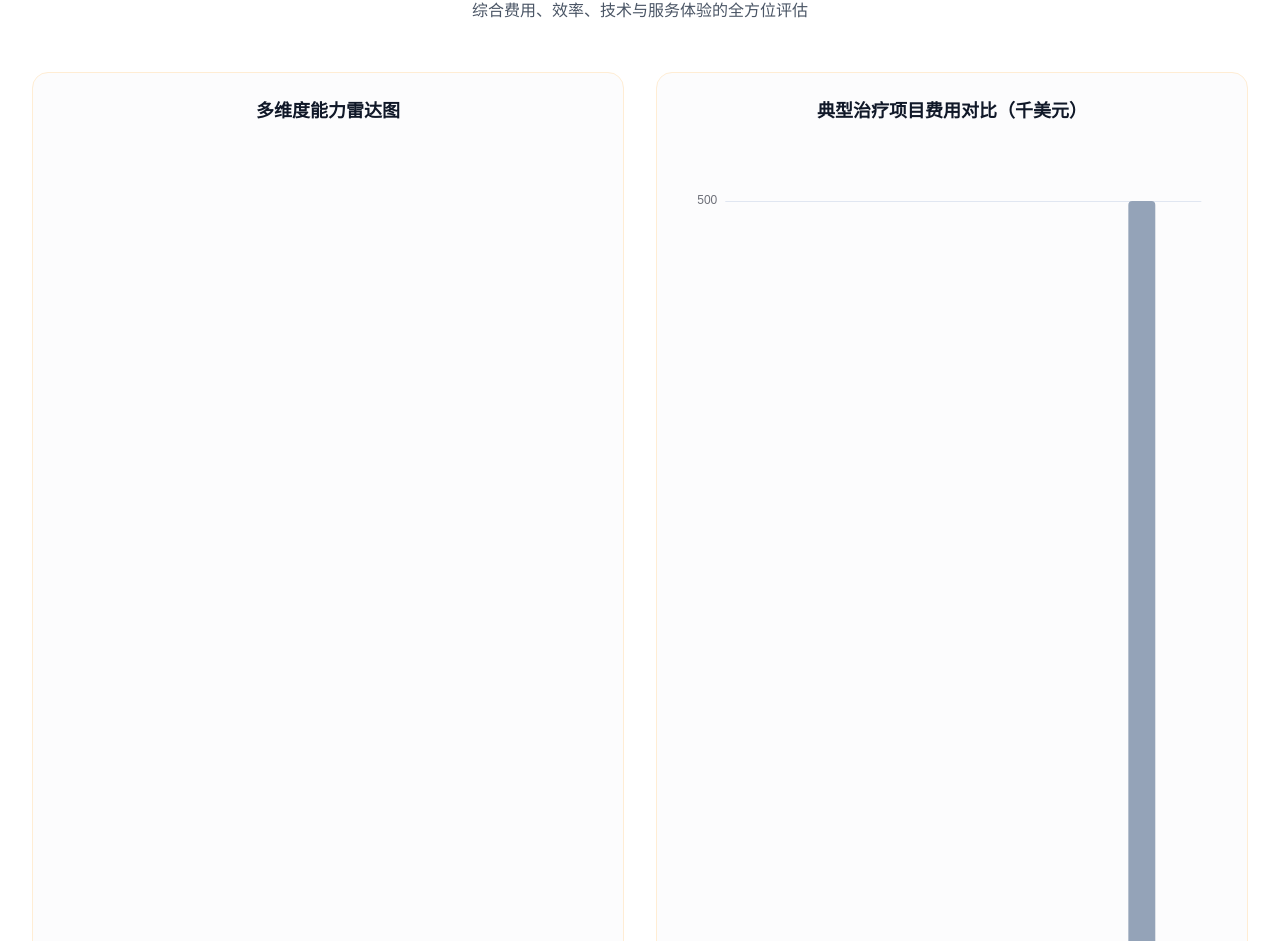
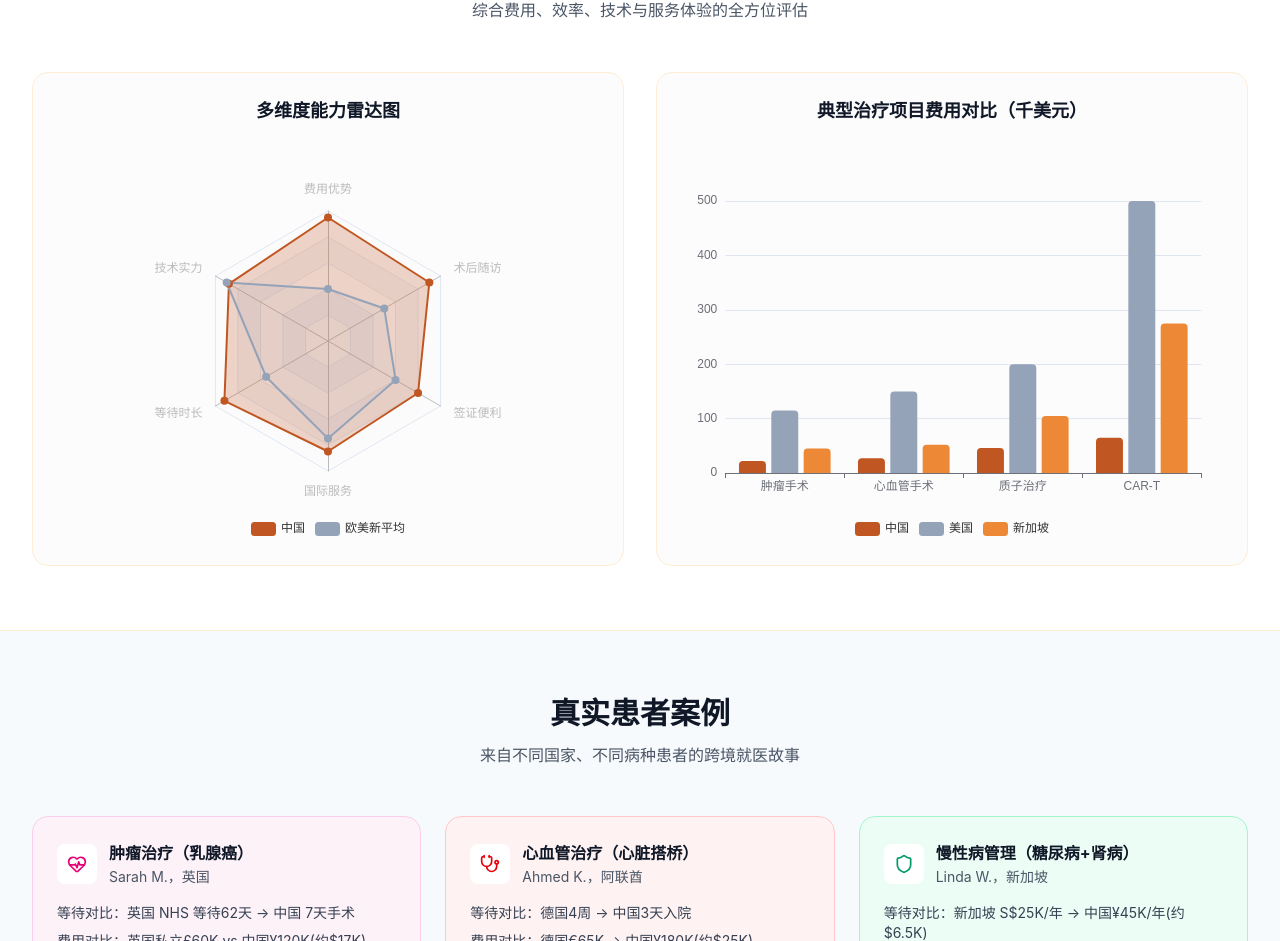
Before and after one commit to hhm54322/Studio-huanyu-Client, a Vue app: page / in a window 1280 px wide. Shown: the part 1191-2132 px from the top of the page. Built offline with nearby package versions, Linux system fonts and the light colour scheme.

Commit message:
feat: 修复echarts无限增长bug

```diff
--- a/src/assets/styles/main.css
+++ b/src/assets/styles/main.css
@@ -115,15 +115,15 @@ body.scroll-locked {
   z-index: 1;
 }
 
-/* ─── 移动端图表容器 ─── */
+/* ─── 图表容器（固定高度，防止 autoresize 与 grid 布局产生无限增长循环） ─── */
 .chart-container-mobile {
   width: 100%;
-  min-height: 260px;
+  height: 260px;
 }
 
 @media (min-width: 768px) {
   .chart-container-mobile {
-    min-height: 400px;
+    height: 400px;
   }
 }
 
--- a/src/views/patient/CostView.vue
+++ b/src/views/patient/CostView.vue
@@ -1,6 +1,6 @@
 <script setup lang="ts">
 import { useI18n } from 'vue-i18n'
-import { computed, ref, onMounted } from 'vue'
+import { computed, ref, onMounted, onUnmounted } from 'vue'
 import { use } from 'echarts/core'
 import { BarChart } from 'echarts/charts'
 import {
@@ -91,13 +91,7 @@ const savingsCases = [
 
 // ECharts 完整 8 国柱状图
 const isMobileChart = ref(false)
-
-onMounted(() => {
-  isMobileChart.value = window.innerWidth < 768
-  window.addEventListener('resize', () => {
-    isMobileChart.value = window.innerWidth < 768
-  })
-})
+const checkMobileChart = () => { isMobileChart.value = window.innerWidth < 768 }
 
 const barOption = computed(() => {
   const mobile = isMobileChart.value
@@ -116,6 +110,15 @@ const barOption = computed(() => {
       { name: '日本', type: 'bar', data: fullBarData.map((d) => d.japan), itemStyle: { color: '#F6AD55', borderRadius: [4, 4, 0, 0] } },
     ],
   }
+})
+
+onMounted(() => {
+  checkMobileChart()
+  window.addEventListener('resize', checkMobileChart)
+})
+
+onUnmounted(() => {
+  window.removeEventListener('resize', checkMobileChart)
 })
 
 function countryClass(index: number) {
--- a/src/views/patient/HomeView.vue
+++ b/src/views/patient/HomeView.vue
@@ -101,12 +101,10 @@ const radarOption = computed(() => {
   return {
     tooltip: { confine: true },
     legend: { data: ['中国', '欧美新平均'], bottom: 0, textStyle: { fontSize: 12 }, itemWidth: mobile ? 14 : 25 },
-    animationDuration: 800,
-    animationDurationUpdate: 0,
     radar: {
       indicator: radarData.map((d) => ({ name: d.subject, max: 100 })),
       radius: mobile ? '55%' : '65%',
-      name: { textStyle: { fontSize: mobile ? 11 : 12 } },
+      axisName: { fontSize: mobile ? 11 : 12 },
     },
     series: [
       {
@@ -141,8 +139,6 @@ const barOption = computed(() => {
     grid: { left: mobile ? '2%' : '3%', right: mobile ? '2%' : '4%', bottom: mobile ? '14%' : '12%', containLabel: true },
     xAxis: { type: 'category', data: barData.map((d) => d.name), axisLabel: { fontSize: mobile ? 10 : 12, rotate: mobile ? 25 : 0 } },
     yAxis: { type: 'value', axisLabel: { fontSize: mobile ? 11 : 12 } },
-    animationDuration: 800,
-    animationDurationUpdate: 0,
     series: [
       { name: '中国', type: 'bar', data: barData.map((d) => d.china), itemStyle: { color: '#C05621', borderRadius: [4, 4, 0, 0] } },
       { name: '美国', type: 'bar', data: barData.map((d) => d.usa), itemStyle: { color: '#94a3b8', borderRadius: [4, 4, 0, 0] } },
```
